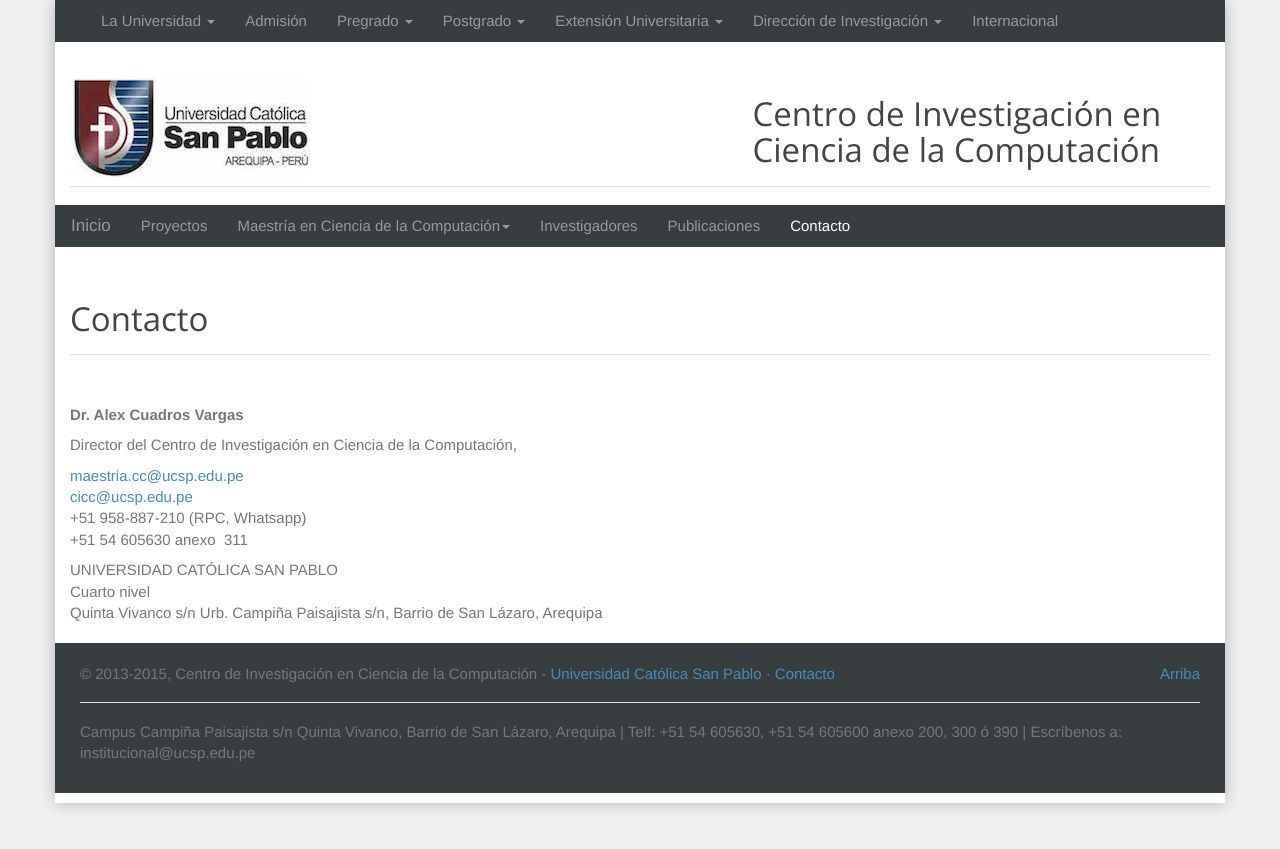
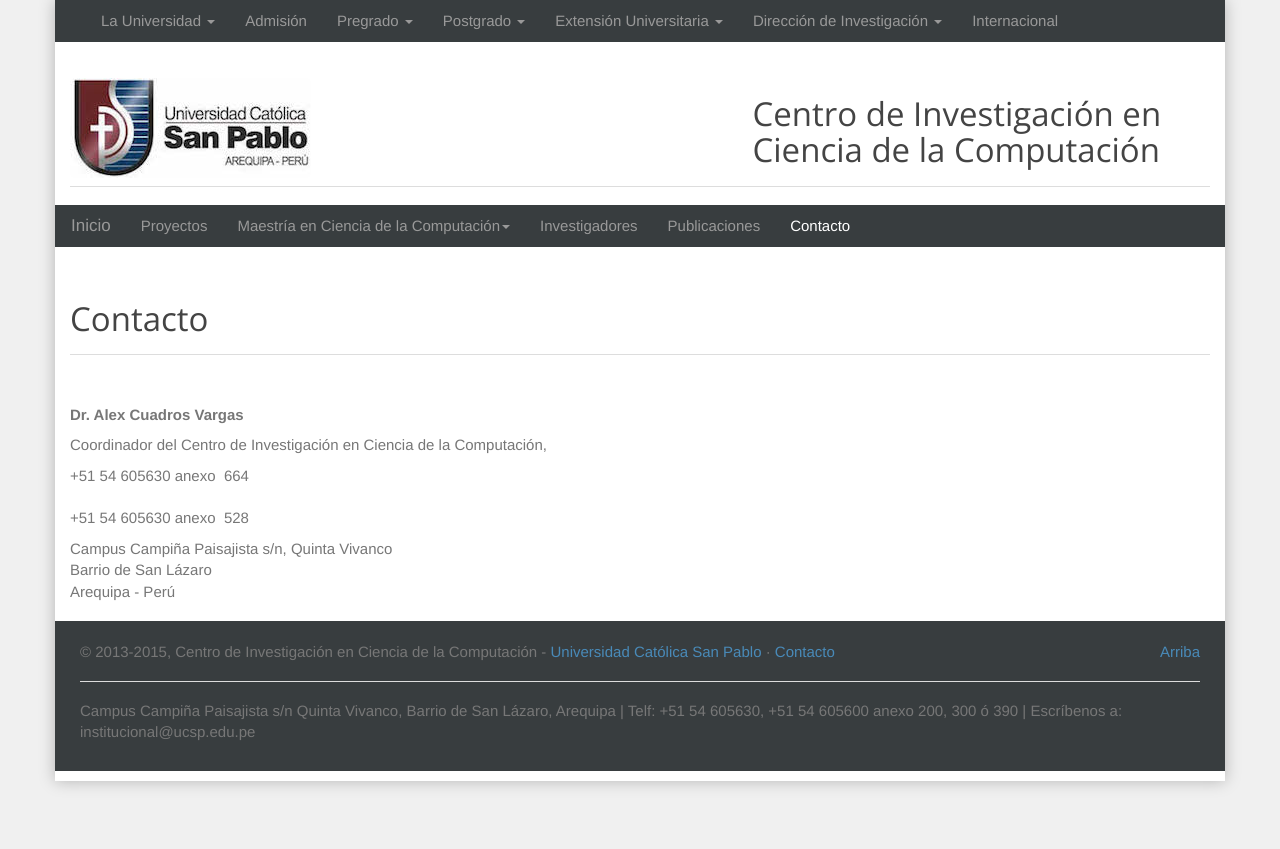
Before and after one commit to cs-ucsp/rics-ucsp, a Jekyll site: the page built from contacto.html, in a window 1280 px wide. Shown: the top 849 px of the page. Built offline with Jekyll 4.4.1, drawn with Linux system fonts in a browser that asks for light colours; nearby versions of some CDN libraries; Markdown is read by kramdown in place of the engine named in the settings.

Commit message:
Changed contact information.

```diff
--- a/contacto.html
+++ b/contacto.html
@@ -8,6 +8,11 @@ title: Contacto
           </div>
           <p>&nbsp;</p>
           <p><strong>Dr. Alex Cuadros Vargas</strong></p>
-          <p><span id="docs-internal-guid-0600f233-bad3-ddfc-0fd3-bcc18eba66f3"></span><span style="line-height: 1.3em;">Director del Centro de Investigación en Ciencia de la Computación,</span></p>
-          <p><a href="mailto:maestria.cc@ucsp.edu.pe">maestria.cc@ucsp.edu.pe</a> <br /><a href="mailto:cicc@ucsp.edu.pe">cicc@ucsp.edu.pe</a><br />+51 958-887-210 (RPC, Whatsapp)<br />+51 54 605630 anexo&nbsp; 311&nbsp;</p>
-          <p>UNIVERSIDAD CATÓLICA SAN PABLO<br />Cuarto nivel<br />Quinta Vivanco s/n Urb. Campiña Paisajista s/n, Barrio de San Lázaro, Arequipa</p>
+          <p><span id="docs-internal-guid-0600f233-bad3-ddfc-0fd3-bcc18eba66f3"></span><span style="line-height: 1.3em;">Coordinador del Centro de Investigación en Ciencia de la Computación,</span></p>
+          <p>+51 54 605630 anexo&nbsp; 664&nbsp;<br>
+          <br />+51 54 605630 anexo&nbsp; 528&nbsp;
+          </p>
+          <p>Campus Campiña Paisajista s/n, Quinta Vivanco<br>
+          Barrio de San Lázaro<br>
+          Arequipa - Perú
+          </p>
```
